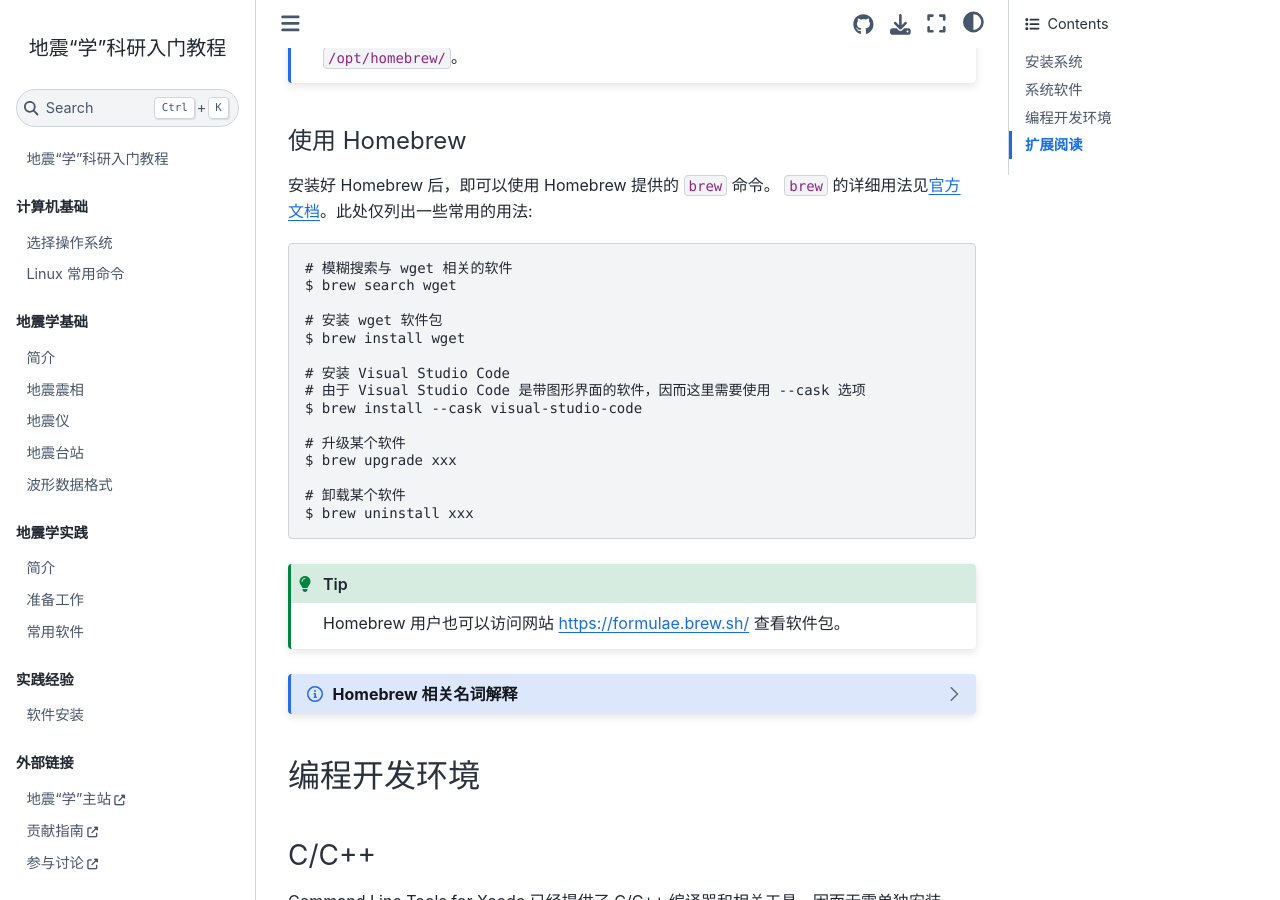
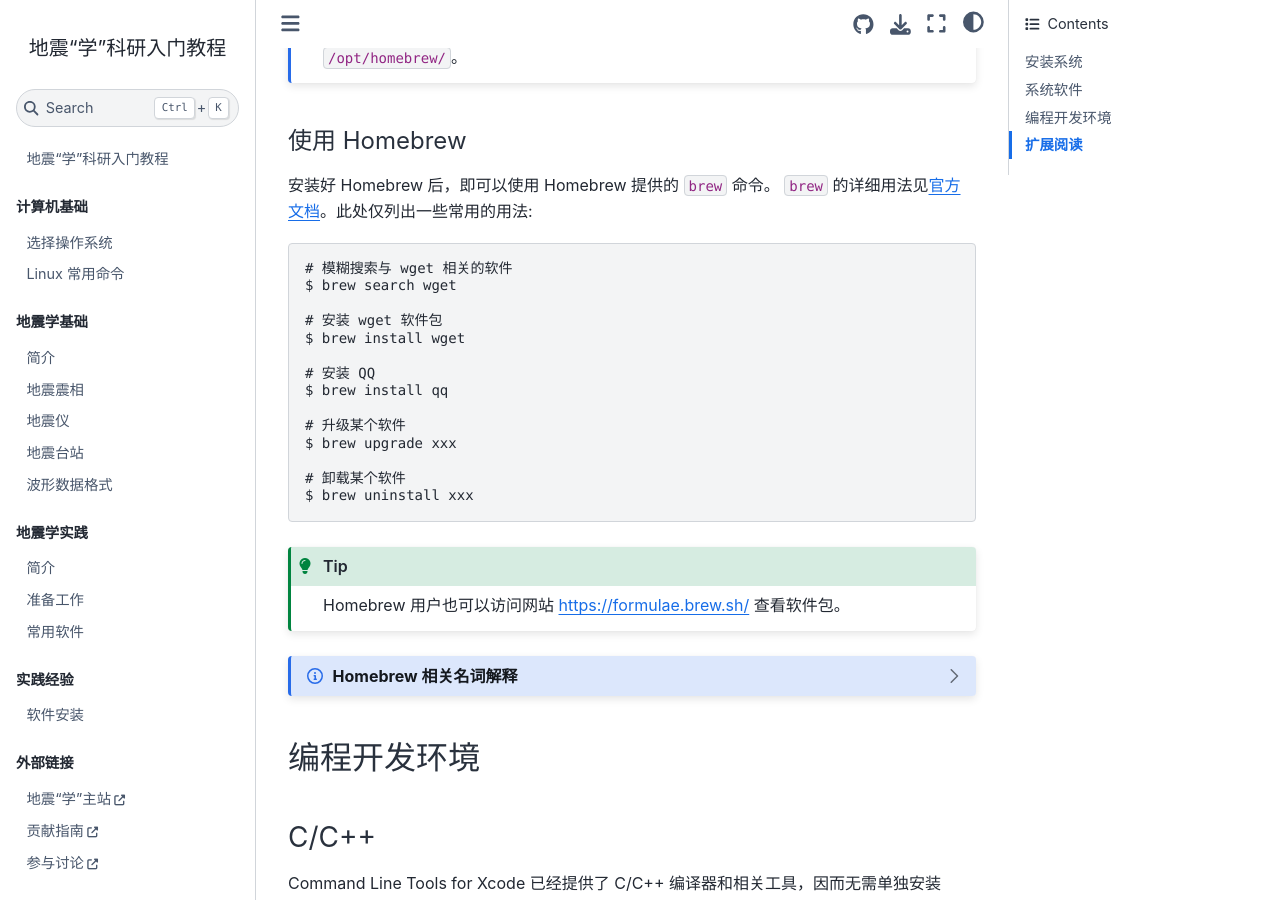
Before and after one commit to seismo-learn/seismology101, a Jupyter Book: the page built from source/computer/macos-setup.md, in a window 1280 px wide and 900 px high, scrolled down 2104 px. Built offline with Jupyter Book 1.0.4 settings and Sphinx 7.4.7 and the Sphinx Book theme 1.1.4, drawn with Linux system fonts in a browser that asks for light colours; pages that are not in the unit, such as notebooks, are missing from menus; some of the changed text lies outside the part shown.

Commit message:
Update macos-setup.md

```diff
--- a/source/computer/macos-setup.md
+++ b/source/computer/macos-setup.md
@@ -106,9 +106,8 @@
 # 安装 wget 软件包
 $ brew install wget
 
-# 安装 Visual Studio Code
-# 由于 Visual Studio Code 是带图形界面的软件，因而这里需要使用 --cask 选项
-$ brew install --cask visual-studio-code
+# 安装 QQ
+$ brew install qq
 
 # 升级某个软件
 $ brew upgrade xxx
@@ -151,15 +150,10 @@
   [brew tap](https://docs.brew.sh/Taps#the-brew-tap-command)
   命令查看已启用的仓库列表或启用仓库。已启用的仓库位于
   {file}`/usr/local/Homebrew/Library/Taps/homebrew/` 目录。
-  常见软件仓库有 [homebrew-core](https://github.com/Homebrew/homebrew-core)
+  默认启用的软件仓库有 [homebrew-core](https://github.com/Homebrew/homebrew-core)
   和 [homebrew-cask](https://github.com/Homebrew/homebrew-cask)。
   其中，homebrew-core 是内置核心仓库，
   homebrew-cask 仓库则含有各种 macOS 系统下带图形界面的应用程序。
-
-Cask
-
-: Homebrew 的扩展功能，用于安装 macOS 下的图形界面应用程序。
-  使用 `brew list --cask` 命令可以查看已安装的 casks。
 
 Cellar
 
```
Also changed, not shown: other parts of source/computer/macos-setup.md (+1 -1 lines).
